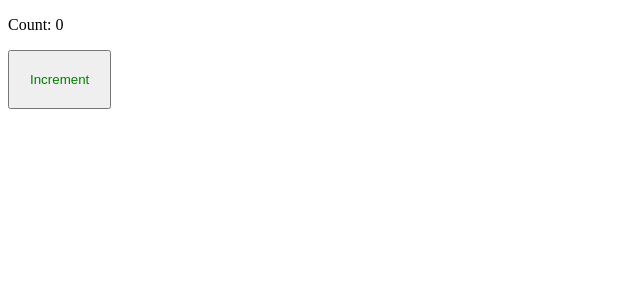
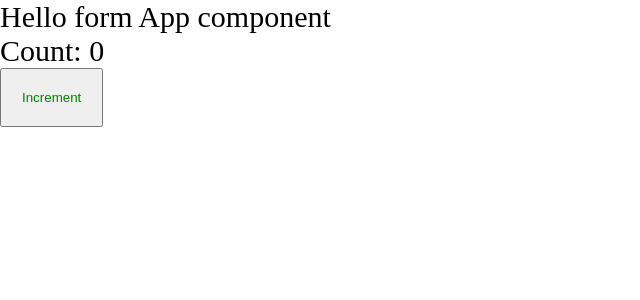
Before and after one commit to Yuriy-27/react_production_project, a React app: page / in a window 1280 px wide. Shown: the top 300 px of the page, without its empty margins (0-640 px from the left). Built offline with nearby package versions, Linux system fonts and the light colour scheme.

Commit message:
update css modules config

```diff
--- a/package.json
+++ b/package.json
@@ -19,13 +19,14 @@
     "@types/webpack-dev-server": "^4.7.2",
     "css-loader": "^6.7.3",
     "html-webpack-plugin": "^5.5.0",
+    "mini-css-extract-plugin": "^2.7.2",
     "sass": "^1.58.3",
     "sass-loader": "^13.2.0",
     "style-loader": "^3.3.1",
     "ts-loader": "^9.2.6",
     "ts-node": "^10.5.0",
     "typescript": "^4.5.5",
-    "webpack": "^5.75.0",
+    "webpack": "^5.69.1",
     "webpack-cli": "^4.10.0",
     "webpack-dev-server": "^4.7.4"
   },
--- /dev/null
+++ b/src/App.tsx
@@ -0,0 +1,13 @@
+import { Counter } from "./components/Counter"
+import "./index.scss"
+
+const App = () => {
+  return (
+    <div className="app">
+      Hello form App component
+      <Counter />
+    </div>
+  )
+}
+
+export default App
--- a/src/components/Counter.scss
+++ b/src/components/Counter.module.scss
@@ -1,4 +1,4 @@
-button {
+.btn {
   padding: 20px;
   color: green;
 }
--- a/src/components/Counter.tsx
+++ b/src/components/Counter.tsx
@@ -1,5 +1,5 @@
 import { useState } from "react";
-import "./Counter.scss";
+import classes from "./Counter.module.scss";
 
 export const Counter = () => {
   const [count, setCount] = useState(0);
@@ -7,7 +7,7 @@
   return (
     <div>
       <p>Count: {count}</p>
-      <button onClick={increment}>Increment</button>
+      <button className={classes.btn} onClick={increment}>Increment</button>
     </div>
   )
 }
--- /dev/null
+++ b/src/index.scss
@@ -0,0 +1,9 @@
+* {
+  box-sizing: border-box;
+  padding: 0;
+  margin: 0;
+}
+
+.app {
+  font-size: 30px;
+}
--- a/src/index.tsx
+++ b/src/index.tsx
@@ -1,9 +1,7 @@
 import { render } from "react-dom";
-import { Counter } from "./components/Counter";
+import App from "./App";
 
 render(
-    <div>
-        <Counter />
-    </div>,
+    <App />,
     document.getElementById("root")
 )
--- a/tsconfig.json
+++ b/tsconfig.json
@@ -12,6 +12,7 @@
     // Компилятор будет обрабатывать не только TS файлы, но и JS файлы
     "allowJs": true,
     "moduleResolution": "node",
+    "baseUrl": ".",
     // esModuleInterop позволяет работать с пакетами, которые используют
     // common js как с обычными пакета с помощью import (require() module.export) = common js
     // import Moment from 'moment';
--- a/webpack.config.ts
+++ b/webpack.config.ts
@@ -11,8 +11,8 @@
   };
 
   const mode = env.mode || "development";
+  const isDev = mode === "development";
   const PORT = env.port || 3000;
-  const isDev = mode === "development";
 
   const config: webpack.Configuration = buildWebpackConfig({
     mode,
```
Also changed, not shown: src/global.d.ts (added, +7 -0 lines), 4 other files (tests, documents, lock files or other folders).
